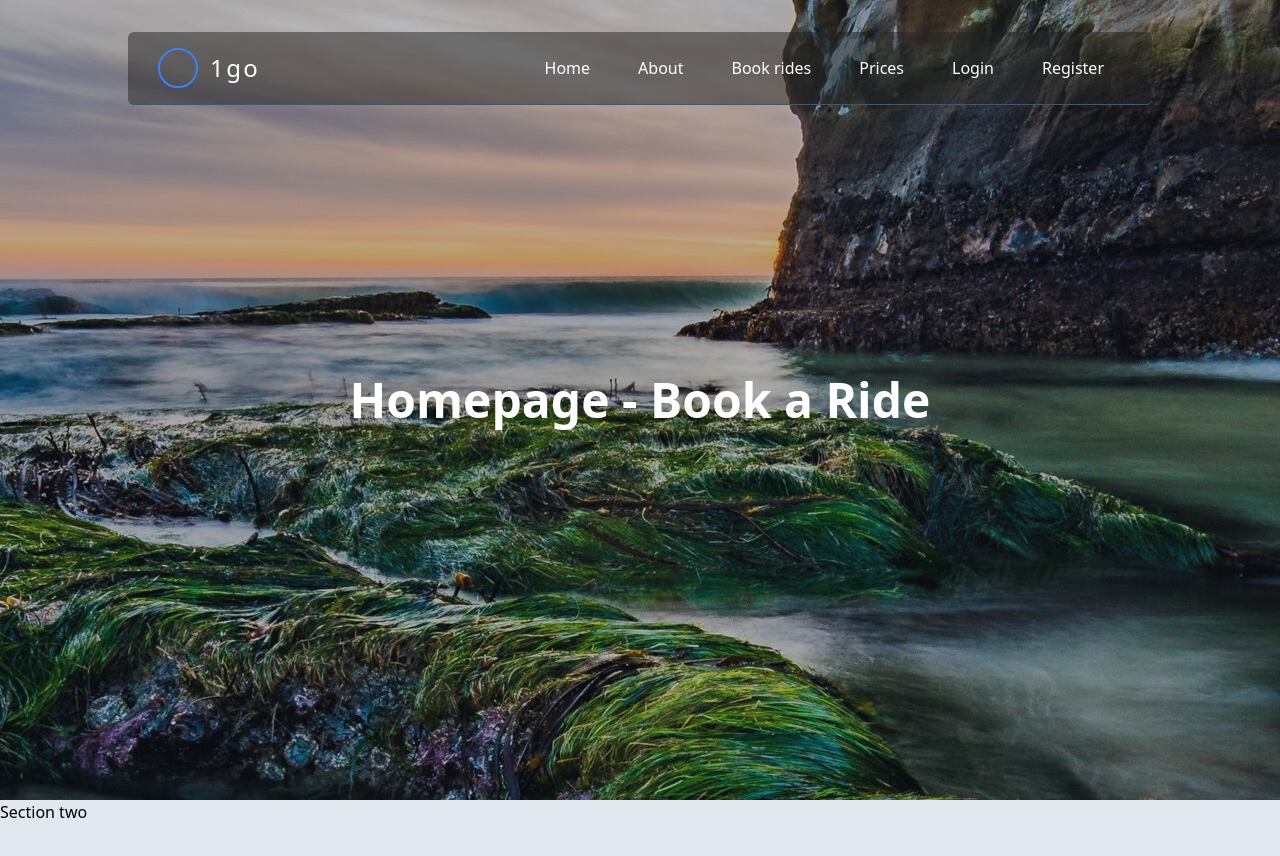
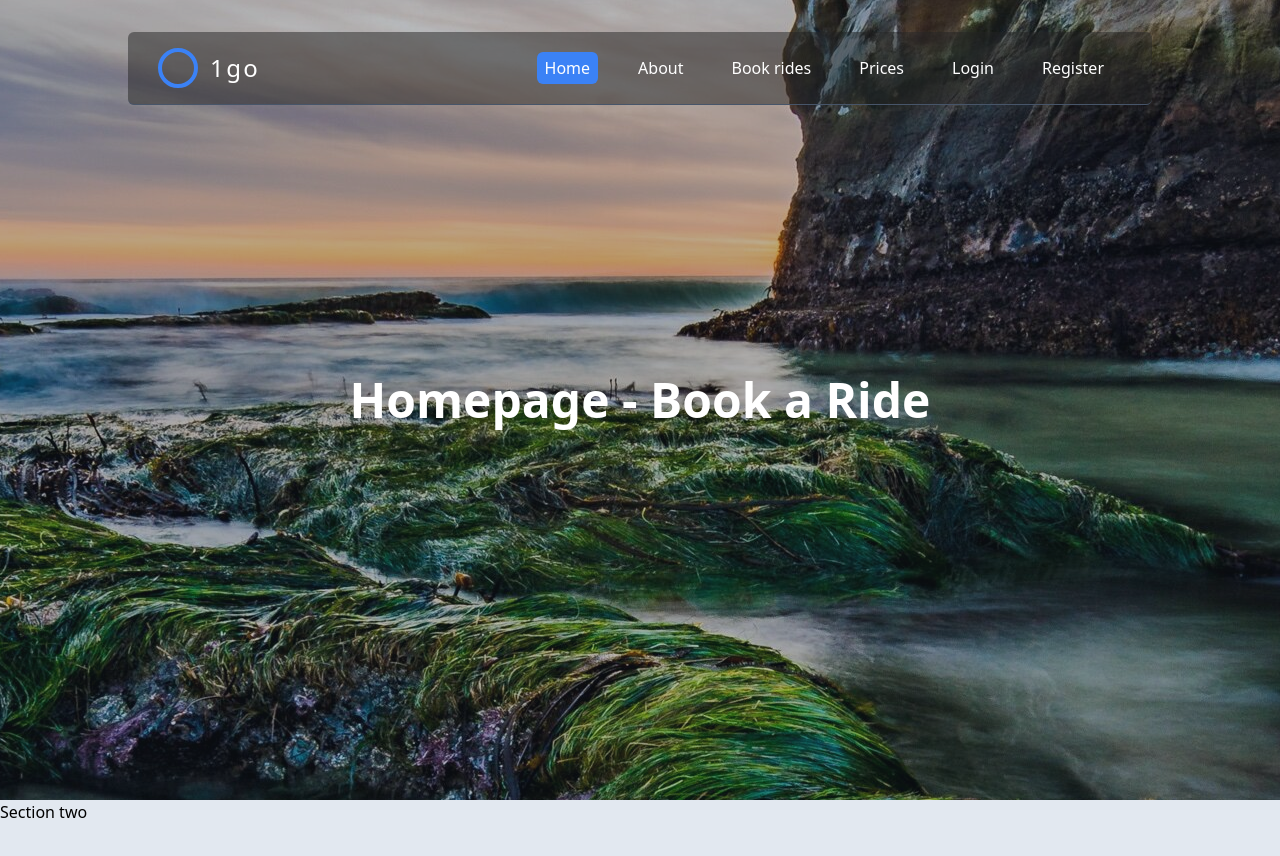
Before and after one commit to olamiidee/1go-app, a React (Vite) app: page / in a window 1280 px wide. Shown: the top 856 px of the page. Built offline with nearby package versions, Linux system fonts and the light colour scheme.

Commit message:
currentpage

```diff
--- a/src/components/Header.jsx
+++ b/src/components/Header.jsx
@@ -1,16 +1,18 @@
 import { Link } from "react-router-dom";
 import { useState } from "react";
+import { useGlobalContext } from "../contexts/HeaderContext";
 
-const Header = ({ currentPage }) => {
-  const [openMenu, setOpenMenu] = useState(false);
-  function handleClick() {
-    setOpenMenu((prevState) => !prevState);
-  }
+const Header = () => {
+  const { currentPage } = useGlobalContext();
+  //   const [openMenu, setOpenMenu] = useState(false);
+  //   function handleClick() {
+  //     setOpenMenu((prevState) => !prevState);
+  //   }
 
-  //to close the dropdown after clicking a link
-  const hideDropdown = () => {
-    setOpenMenu(false);
-  };
+  //   //to close the dropdown after clicking a link
+  //   const hideDropdown = () => {
+  //     setOpenMenu(false);
+  //   };
 
   return (
     <header>
@@ -18,7 +20,7 @@ const Header = ({ currentPage }) => {
       <div className="w-[80%] bg-[#252525]/50 px-12 py-4 lg:px-10 fixed top-8 left-[50%] translate-x-[-50%] border-b border-slate-600 sm:flex items-center z-[100] hidden rounded-md">
         <Link to="/" className="mr-auto">
           <div className="flex items-center gap-[0px] ml-[-10px] cursor-pointer">
-            <div className="w-10 h-10 border-2 border-blue-500 rounded-full mr-3"></div>
+            <div className="w-10 h-10 border-4 border-blue-500 rounded-full mr-3"></div>
             {/* <img alt="logo" src="/images/vite.svg" className="w-12 h-12" /> */}
             <p className="font-dyna text-[1.5rem] text-white tracking-widest">
               1go
@@ -30,39 +32,39 @@ const Header = ({ currentPage }) => {
             <Link
               to="/"
               className={`cursor-pointer px-2 py-1 ${
-                currentPage === "/" && "bg-rose-400"
-              } rounded-md hover:bg-blue-400 hover:translate-y-[6px] transition-all duration-300`}
+                currentPage === "/" && "bg-blue-500"
+              } rounded-md hover:bg-blue-500 hover:translate-y-[6px] transition-all duration-300`}
             >
               Home
             </Link>
             <Link
               to="/about"
               className={`cursor-pointer px-2 py-1 ${
-                currentPage === "/notes" && "bg-rose-400"
-              } rounded-md hover:bg-blue-400 hover:translate-y-[6px] transition-all duration-300`}
+                currentPage === "/about" && "bg-blue-500"
+              } rounded-md hover:bg-blue-500 hover:translate-y-[6px] transition-all duration-300`}
             >
               About
             </Link>
             <Link
               to="/book-ride"
               className={`cursor-pointer px-2 py-1 ${
-                currentPage === "/create" && "bg-rose-400"
-              } rounded-md hover:bg-blue-400 hover:translate-y-[6px] transition-all duration-300`}
+                currentPage === "/book-ride" && "bg-blue-500"
+              } rounded-md hover:bg-blue-500 hover:translate-y-[6px] transition-all duration-300`}
             >
               Book rides
             </Link>
             <Link
               to="/price"
               className={`cursor-pointer px-2 py-1 ${
-                currentPage === "/create" && "bg-rose-400"
-              } rounded-md hover:bg-blue-400 hover:translate-y-[6px] transition-all duration-300`}
+                currentPage === "/price" && "bg-blue-500"
+              } rounded-md hover:bg-blue-500 hover:translate-y-[6px] transition-all duration-300`}
             >
               Prices
             </Link>
             <Link
               to="/login"
               className={`cursor-pointer px-2 py-1 ${
-                currentPage === "/create" && "bg-rose-400"
+                currentPage === "/login" && "bg-blue-500"
               } rounded-md hover:bg-blue-400 hover:translate-y-[6px] transition-all duration-300`}
             >
               Login
@@ -70,7 +72,7 @@ const Header = ({ currentPage }) => {
             <Link
               to="/register"
               className={`cursor-pointer px-2 py-1 ${
-                currentPage === "/create" && "bg-rose-400"
+                currentPage === "/register" && "bg-blue-500"
               } rounded-md hover:bg-blue-400 hover:translate-y-[6px] transition-all duration-300`}
             >
               Register
--- /dev/null
+++ b/src/contexts/HeaderContext.jsx
@@ -0,0 +1,24 @@
+import { createContext, useContext, useState } from "react";
+import { useLocation } from "react-router-dom";
+
+export const HeaderContext = createContext();
+
+const HeaderContextProvider = ({ children }) => {
+  const location = useLocation();
+  let currentPage = location.pathname;
+
+  function handleTheme() {
+    setIsLightTheme((prev) => !prev);
+  }
+  return (
+    <HeaderContext.Provider value={{ currentPage }}>
+      {children}
+    </HeaderContext.Provider>
+  );
+};
+
+export const useGlobalContext = () => {
+  return useContext(HeaderContext);
+};
+
+export default HeaderContextProvider;
--- a/src/main.jsx
+++ b/src/main.jsx
@@ -2,11 +2,14 @@ import React from "react";
 import ReactDOM from "react-dom/client";
 import App from "./App";
 import { BrowserRouter } from "react-router-dom";
+import HeaderContextProvider from "./contexts/HeaderContext";
 
 ReactDOM.createRoot(document.getElementById("root")).render(
   <React.StrictMode>
     <BrowserRouter>
-      <App />
+      <HeaderContextProvider>
+        <App />
+      </HeaderContextProvider>
     </BrowserRouter>
   </React.StrictMode>
 );
--- a/src/output.css
+++ b/src/output.css
@@ -754,6 +754,10 @@ video {
   border-width: 2px;
 }
 
+.border-4 {
+  border-width: 4px;
+}
+
 .border-b {
   border-bottom-width: 1px;
 }
@@ -855,6 +859,11 @@ video {
 .bg-sky-100 {
   --tw-bg-opacity: 1;
   background-color: rgb(224 242 254 / var(--tw-bg-opacity));
+}
+
+.bg-blue-500 {
+  --tw-bg-opacity: 1;
+  background-color: rgb(59 130 246 / var(--tw-bg-opacity));
 }
 
 .bg-home {
@@ -996,6 +1005,11 @@ video {
   background-color: rgb(251 113 133 / var(--tw-bg-opacity));
 }
 
+.hover\:bg-blue-500:hover {
+  --tw-bg-opacity: 1;
+  background-color: rgb(59 130 246 / var(--tw-bg-opacity));
+}
+
 @media (min-width: 640px) {
   .sm\:flex {
     display: flex;
```
